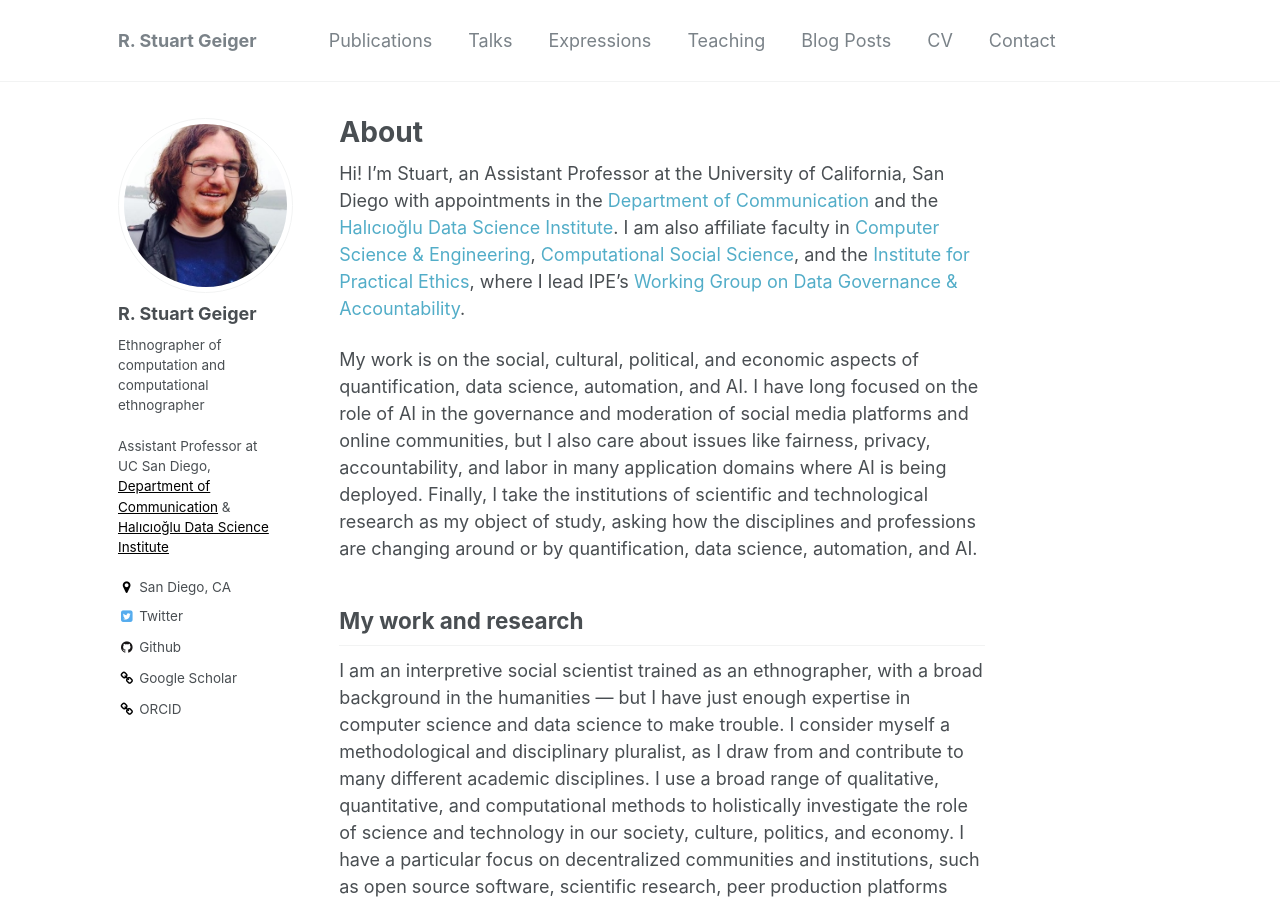
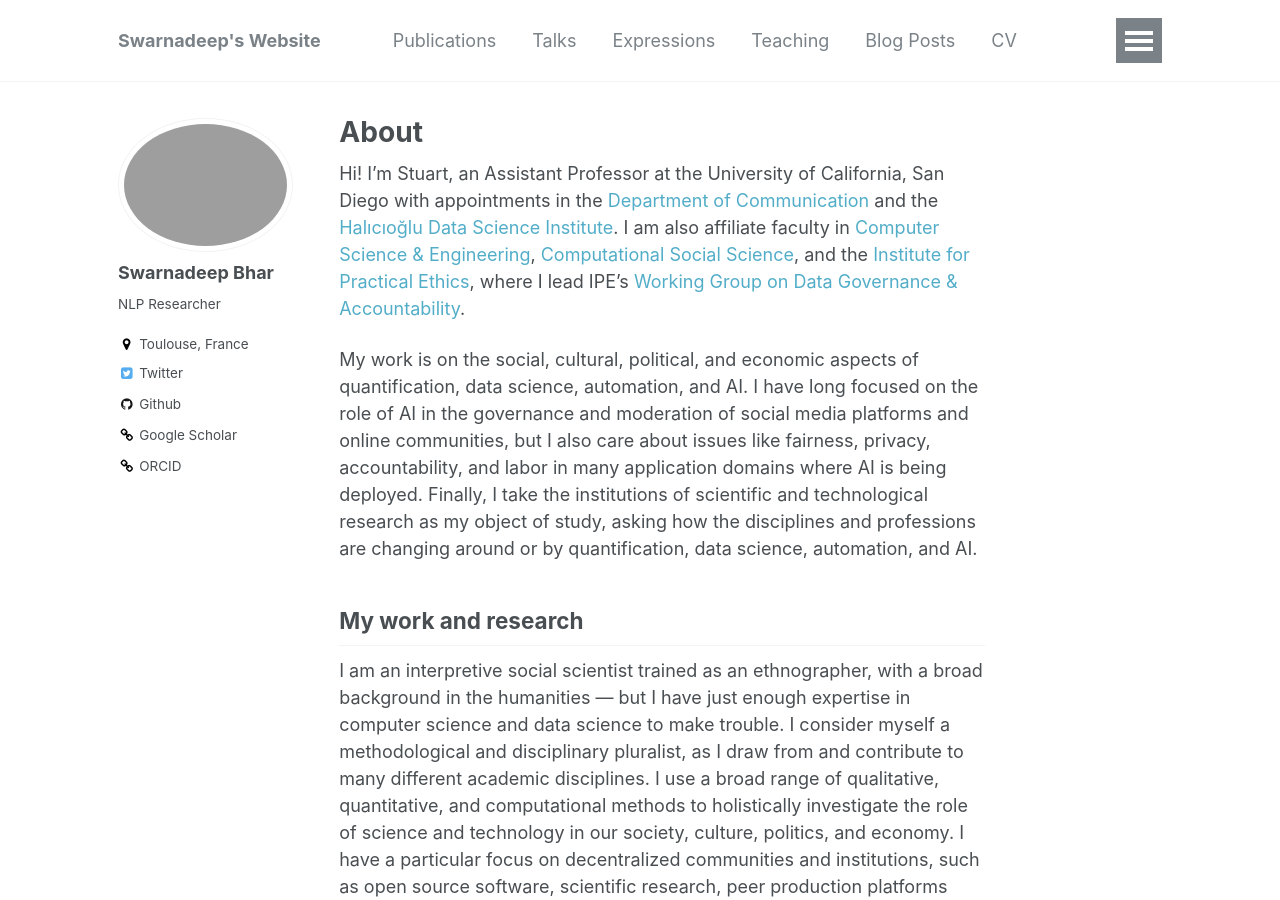
Before and after one commit to swarnadeep8597/swarnadeep8597.github.io, a Jekyll site: the page built from _pages/about.md, in a window 1280 px wide and 900 px high. Built offline with Jekyll 4.4.1, drawn with Linux system fonts in a browser that asks for light colours; some of the changed text lies outside the part shown.

Commit message:
First Commit With Changes

```diff
--- a/_config.yml
+++ b/_config.yml
@@ -7,16 +7,16 @@
 
 # Site Settings
 locale                   : "en-US"
-title                    : "R. Stuart Geiger"
+title                    : "Swarnadeep's Website"
 title_separator          : "-"
-name                     : &name "R. Stuart Geiger"
-description              : &description "computational ethnographer<br/>ethnographer of computation"
-url                      : https://stuartgeiger.com # the base hostname & protocol for your site e.g. "https://mmistakes.github.io"
+name                     : &name "Swarnadeep Bhar"
+description              : &description "PhD Student at IRIT, Université Toulouse III - Paul Sabatier"
+url                      : https://swarnadeep8597.github.io # the base hostname & protocol for your site e.g. "https://mmistakes.github.io"
 baseurl                  : "" # the subpath of your site, e.g. "/blog"
-repository               : "staeiou/staeiou.github.io"
+repository               : "swarnadeep8597/swarnadeep8597.github.io"
 teaser                   :  # filename of teaser fallback teaser image placed in /images/, .e.g. "500x300.png"
 breadcrumbs              : false # true, false (default)
-seo_description          : "Site for Richard Stuart Geiger, Professor of Communication and Data Science at UC San Diego"
+seo_description          : "Personal Website For Swarnadeep Bhar PhD student at IRIT, Université Toulouse III - Paul Sabatier"
 words_per_minute         : 160
 comments:
   provider               : # false (default), "disqus", "discourse", "facebook", "google-plus", "staticman", "custom"
@@ -79,12 +79,12 @@
 
 # Site Author
 author:
-  name             : "R. Stuart Geiger"
-  avatar           : "oban3.jpg"
+  name             : "Swarnadeep Bhar"
+  avatar           : "swarnadeep.png"
 #  bio              : "Ethnographer of computation and computational ethnographer. <br> <br> Assistant Professor at UC San Diego: <ul><li><a style='color: black;' href='http://communication.ucsd.edu'>Department of Communication</a></li> <li><a style='color: black;' href='http://hdsi.ucsd.edu'>Halıcıoğlu Data Science Institute</a></li></ul>"
 #  bio              : "Ethnographer of computation and computational ethnographer. <br> <br> Assistant Professor at UC San Diego, in <ul> <li><a style="color: black;" href="http://communication.ucsd.edu">Department of Communication</a></li> <li><a style="color: black;" href="http://hdsi.ucsd.edu">Halıcıoğlu Data Science Institute</a></li> <li><a style="color: black;" href="http://ipe.ucsd.edu">Institute for Practical Ethics</a></li> </ul>"
-  bio              : "Ethnographer of computation and computational ethnographer <br> <br> Assistant Professor at UC San Diego, <a style='color: black;' href='http://communication.ucsd.edu'>Department of Communication</a> & <a style='color: black;' href='http://hdsi.ucsd.edu'>Halıcıoğlu Data Science Institute</a>"
-  location         : "San Diego, CA"
+  bio              : "NLP Researcher"
+  location         : "Toulouse, France"
   employer         :
   googlescholar    : "https://scholar.google.com/citations?user=0AvWi3wAAAAJ&hl=en"
   email            :
```
Also changed, not shown: 6 other files.
